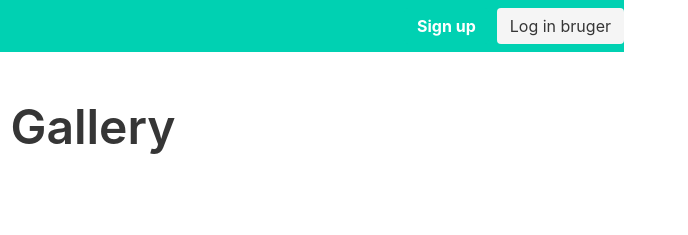
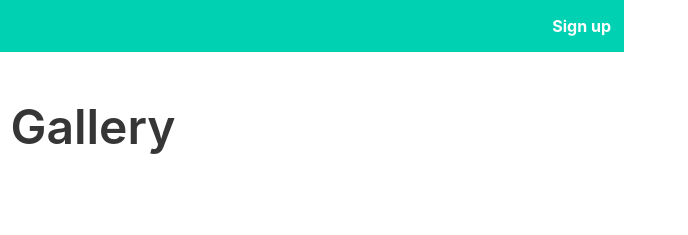
Before and after one commit to emabimusik/imageUplaodV2, a plain HTML site: page galleri.html in a window 1280 px wide. Shown: the top 235 px of the page, 592-1280 px from the left. Drawn offline with nearby package versions, Linux system fonts and the light colour scheme; grey boxes are pictures that could not be loaded.

Commit message:
Light box changed

```diff
--- a/galleri.html
+++ b/galleri.html
@@ -65,9 +65,7 @@
                         <a class="button is-primary">
                             <strong>Sign up</strong>
                         </a>
-                        <a class="button is-light">
-                            Log in bruger
-                        </a>
+
                     </div>
                 </div>
             </div>
```
